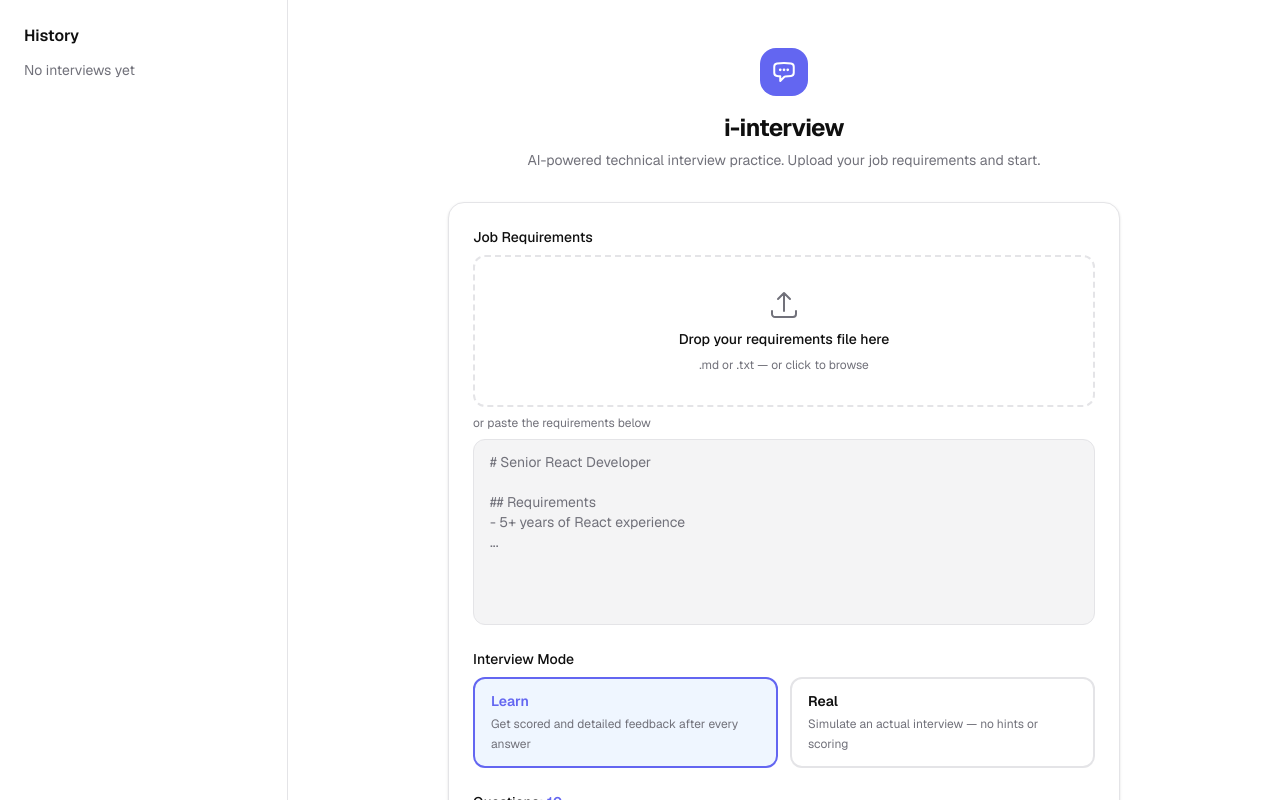
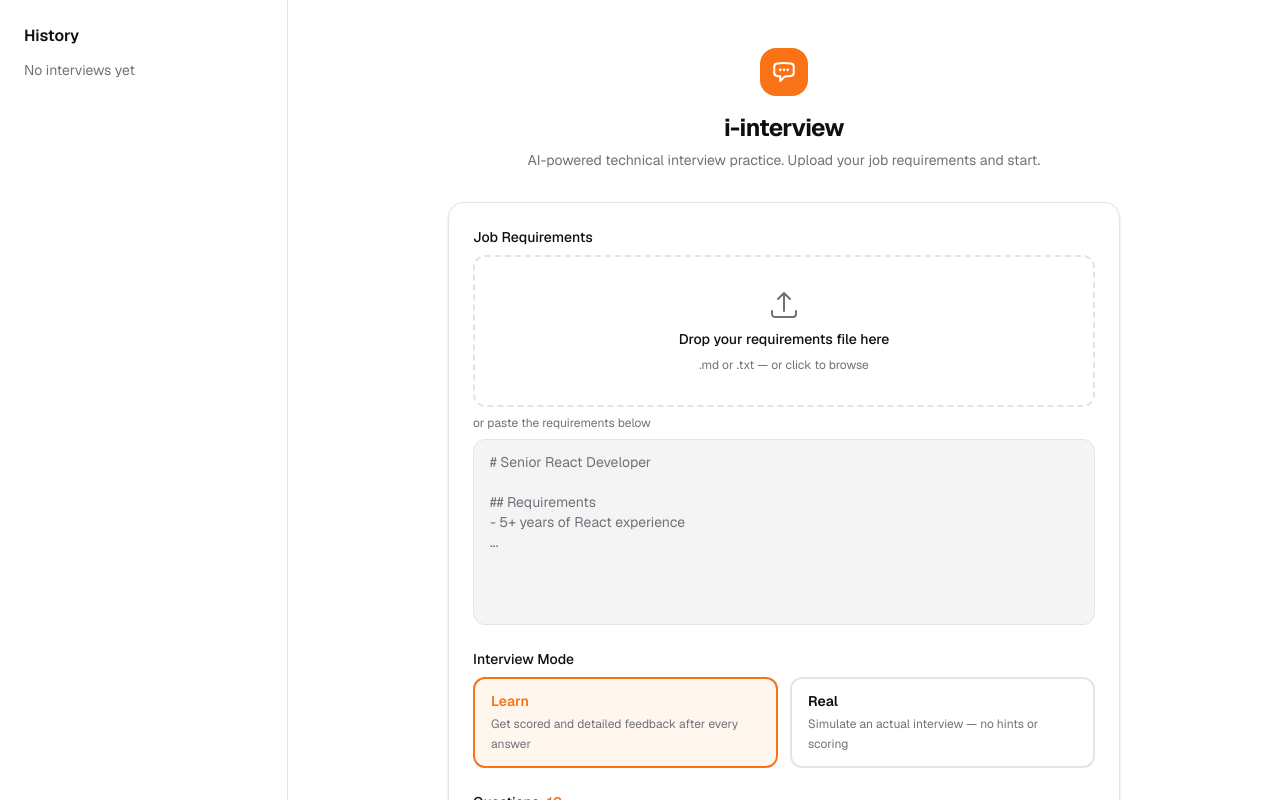
Before and after one commit to TsvetomirGT/i-interview, a Next.js app: page / in a window 1280 px wide. Shown: the top 800 px of the page. Built offline with nearby package versions, Linux system fonts and the light colour scheme.

Commit message:
feat: swap primary colour to orange-500 with dark-mode override support

```diff
--- a/app/globals.css
+++ b/app/globals.css
@@ -7,13 +7,13 @@
   --muted-foreground: #71717a;
   --border: #e4e4e7;
   --card: #ffffff;
-  --bubble-user-bg: #6366f1;
+  --bubble-user-bg: #f97316;
   --bubble-user-fg: #ffffff;
   --bubble-ai-bg: #f4f4f5;
   --bubble-ai-fg: #0f0f0f;
-  --feedback-bg: #eff6ff;
-  --feedback-border: #bfdbfe;
-  --feedback-fg: #1e3a5f;
+  --feedback-bg: #fff7ed;
+  --feedback-border: #fed7aa;
+  --feedback-fg: #7c2d12;
 }
 
 @media (prefers-color-scheme: dark) {
@@ -24,14 +24,46 @@
     --muted-foreground: #a1a1aa;
     --border: #27272a;
     --card: #18181b;
-    --bubble-user-bg: #4f46e5;
+    --bubble-user-bg: #ea580c;
     --bubble-user-fg: #ffffff;
     --bubble-ai-bg: #27272a;
     --bubble-ai-fg: #fafafa;
-    --feedback-bg: #1e2a3a;
-    --feedback-border: #1d4ed8;
-    --feedback-fg: #93c5fd;
+    --feedback-bg: #431407;
+    --feedback-border: #9a3412;
+    --feedback-fg: #fed7aa;
   }
+}
+
+html.dark {
+  --background: #09090b;
+  --foreground: #fafafa;
+  --muted: #18181b;
+  --muted-foreground: #a1a1aa;
+  --border: #27272a;
+  --card: #18181b;
+  --bubble-user-bg: #ea580c;
+  --bubble-user-fg: #ffffff;
+  --bubble-ai-bg: #27272a;
+  --bubble-ai-fg: #fafafa;
+  --feedback-bg: #431407;
+  --feedback-border: #9a3412;
+  --feedback-fg: #fed7aa;
+}
+
+html:not(.dark) {
+  --background: #ffffff;
+  --foreground: #0f0f0f;
+  --muted: #f4f4f5;
+  --muted-foreground: #71717a;
+  --border: #e4e4e7;
+  --card: #ffffff;
+  --bubble-user-bg: #f97316;
+  --bubble-user-fg: #ffffff;
+  --bubble-ai-bg: #f4f4f5;
+  --bubble-ai-fg: #0f0f0f;
+  --feedback-bg: #fff7ed;
+  --feedback-border: #fed7aa;
+  --feedback-fg: #7c2d12;
 }
 
 @theme inline {
```
